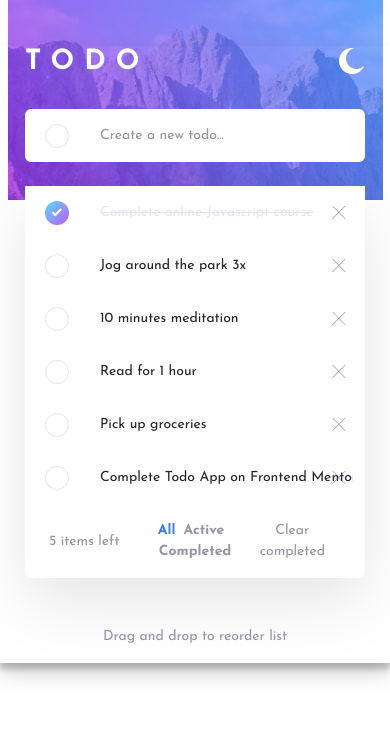
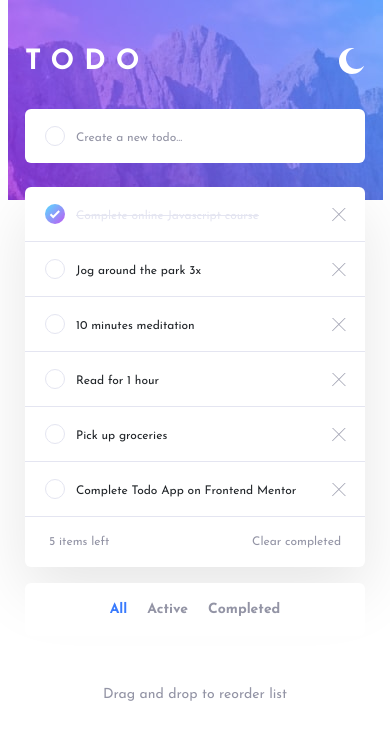
Before and after one commit to bnikkhah/todo-app, a website: page index.html in a window 390 px wide. Drawn offline with nearby package versions, Linux system fonts and the light colour scheme.

Commit message:
apply more styling

```diff
--- a/css/styles.scss
+++ b/css/styles.scss
@@ -19,7 +19,7 @@ body {
     background-repeat: no-repeat;
     background-image: url('../images/bg-mobile-light.jpg');
     background-position: top center;
-    box-shadow: 0 10px 20px rgba($dark,0.19), 0 6px 6px rgba($dark,0.23);
+    // box-shadow: 0 10px 20px rgba($dark,0.19), 0 6px 6px rgba($dark,0.23);
 
     @include media-breakpoint-up(md) {
         background-image: url('../images/bg-desktop-light.jpg');
@@ -78,11 +78,17 @@ body {
     background-color: $white;
     border: 0;
     padding-left: 1.25rem;
-    padding-right: 1.25rem;
+    padding-right: 0.75rem;
+    border-radius: 0;
+
+    @include media-breakpoint-up(md) {
+        padding-right: 1.25rem;
+    }
 }
 
 .form-check-input {
     border-color: hsl(236, 33%, 92%);
+    background-color: transparent;
 
     &:focus {
         box-shadow: none;
@@ -99,12 +105,16 @@ body {
         &:before {
             content: '';
             position: absolute;
-            top: 7px;
             left: 50%;
             transform: translateX(-50%);
             background-image: url('../images/icon-check.svg');
             width: 11px;
             height: 9px;
+            top: 6px;
+
+            @include media-breakpoint-up(md) {
+                top: 8px;
+            }
         }
     }
 
@@ -115,16 +125,25 @@ body {
 }
 
 .form-check-input {
-    width: 1.5em;
-    height: 1.5em;
+    width: 1.25em;
+    height: 1.25em;
+
+    @include media-breakpoint-up(md) {
+        width: 1.5em;
+        height: 1.5em;
+    }
 }
 
 .form-control {
     border: 0;
-    padding-top: 1rem;
+    padding-top: 1.25rem;
     padding-bottom: 1rem;
     cursor: pointer;
-    font-size: 14px;
+    font-size: 12px;
+
+    @include media-breakpoint-down(sm) {
+        padding-left: 0;
+    }
 
     @include media-breakpoint-up(md) {
         font-size: 18px;
@@ -149,11 +168,48 @@ body {
     color: $grayish-blue;
 }
 
+.todo-list {
+
+    &.dark {
+        background-color: hsl(235, 24%, 19%);
+
+        .list-group-item {
+            border-color: hsl(237, 14%, 26%);
+        }
+
+        .form-control,
+        .input-group-text {
+            background-color: hsl(235, 24%, 19%);
+            color: hsl(233, 11%, 84%);
+        }
+
+        // .btn-close {
+        //     opacity: 1;
+        // }
+    }
+
+    template {
+
+        & + .list-group-item {
+            border-top: 0;
+
+            .input-group-text {
+                border-top-left-radius: 0.375rem !important;
+            }
+
+            .form-control {
+                border-top-right-radius: 0.375rem !important;
+            }
+        }
+    }
+}
+
 .list-group-item {
     border-right: 0;
     border-left: 0;
     border-radius: 0 !important;
-    border: 0;
+    background-color: transparent;
+    border-color: hsl(236, 33%, 92%);
 
     &:hover,
     &:focus,
@@ -161,6 +217,26 @@ body {
 
         .btn-close {
             display: block;
+        }
+    }
+}
+
+.add-todo {
+
+    .input-group-text {
+        border-top-left-radius: 0.375rem;
+        border-bottom-left-radius: 0.375rem;
+    }
+
+    &.dark {
+
+        .form-control {
+            color: hsl(233, 11%, 84%);
+        }
+
+        .input-group-text,
+        .form-control {
+            background-color: hsl(235, 24%, 19%);
         }
     }
 }
@@ -175,9 +251,52 @@ body {
 }
 
 .meta {
-    font-size: 14px;
     padding: 1rem 1.5rem 1rem 1.5rem;
     color: hsl(236, 9%, 61%);
+    font-size: 12px;
+
+    span,
+    li {
+
+        &:hover,
+        &:focus {
+            color: hsl(235, 19%, 35%);
+        }
+    }
+
+    &.dark {
+
+        span,
+        li {
+
+            &:hover,
+            &:focus {
+                color: hsl(233, 11%, 84%);
+            }
+        }
+    }
+
+    &.mobile {
+        font-size: 14px;
+
+        .list-inline-item {
+
+            &:not(:last-child) {
+                margin-right: 1.25rem;
+            }
+        }
+    }
+
+    @include media-breakpoint-up(md) {
+        font-size: 14px;
+    }
+
+    span {
+
+        &:hover {
+            color: hsl(235, 19%, 35%);
+        }
+    }
 
     .col {
         display: flex;
--- a/index.html
+++ b/index.html
@@ -56,7 +56,10 @@
           </div>
 
           <!-- Todo insert -->
-          <div class="input-group mb-4">
+          <div
+            class="input-group mb-4 add-todo"
+            :class="{ 'dark' : darkMode }"
+          >
             <div class="input-group-text">
               <input
                 class="form-check-input mt-0"
@@ -78,7 +81,11 @@
           </div>
 
           <!-- Todo list -->
-          <div class="todo-list my-shadow rounded">
+          <div
+            class="todo-list my-shadow rounded"
+            :class="{ 'dark' : darkMode }"
+          >
+
             <ul class="list-group">
               <template
                 x-for="(todo, index) in todos"
@@ -120,14 +127,17 @@
               </template>
             </ul>
 
-            <div class="meta">
+            <div
+              class="meta desktop"
+              :class="{ 'dark' : darkMode }"
+            >
               <div class="row g-0">
                 <div class="col justify-content-start">
                   <span>
                     <span x-text="handleTodosLeft"></span> items left
                   </span>
                 </div>
-                <div class="col">
+                <div class="col d-none d-md-block">
                   <ul class="list-inline mb-0">
                     <template x-for="(filter, index) in filters">
                       <li
@@ -152,6 +162,27 @@
             </div>
 
           </div>
+
+          <div
+            class="meta d-md-none mobile rounded mt-3 bg-white"
+            :class="{ 'dark' : darkMode }"
+          >
+              <div class="row g-0">
+                <div class="col-12">
+                  <ul class="list-inline mb-0">
+                    <template x-for="(filter, index) in filters">
+                      <li
+                        class="list-inline-item cursor filter"
+                        :class="{ 'active' : filter.isActive }"
+                        @click="handleFilter(filter)"
+                        x-text="filter.name"
+                      >
+                      </li>
+                    </template>
+                  </ul>
+                </div>
+              </div>
+            </div>
 
           <p class="mt-5 instruction">Drag and drop to reorder list</p>
         </div>
```
Also changed, not shown: css/styles.css, 1 other file.
